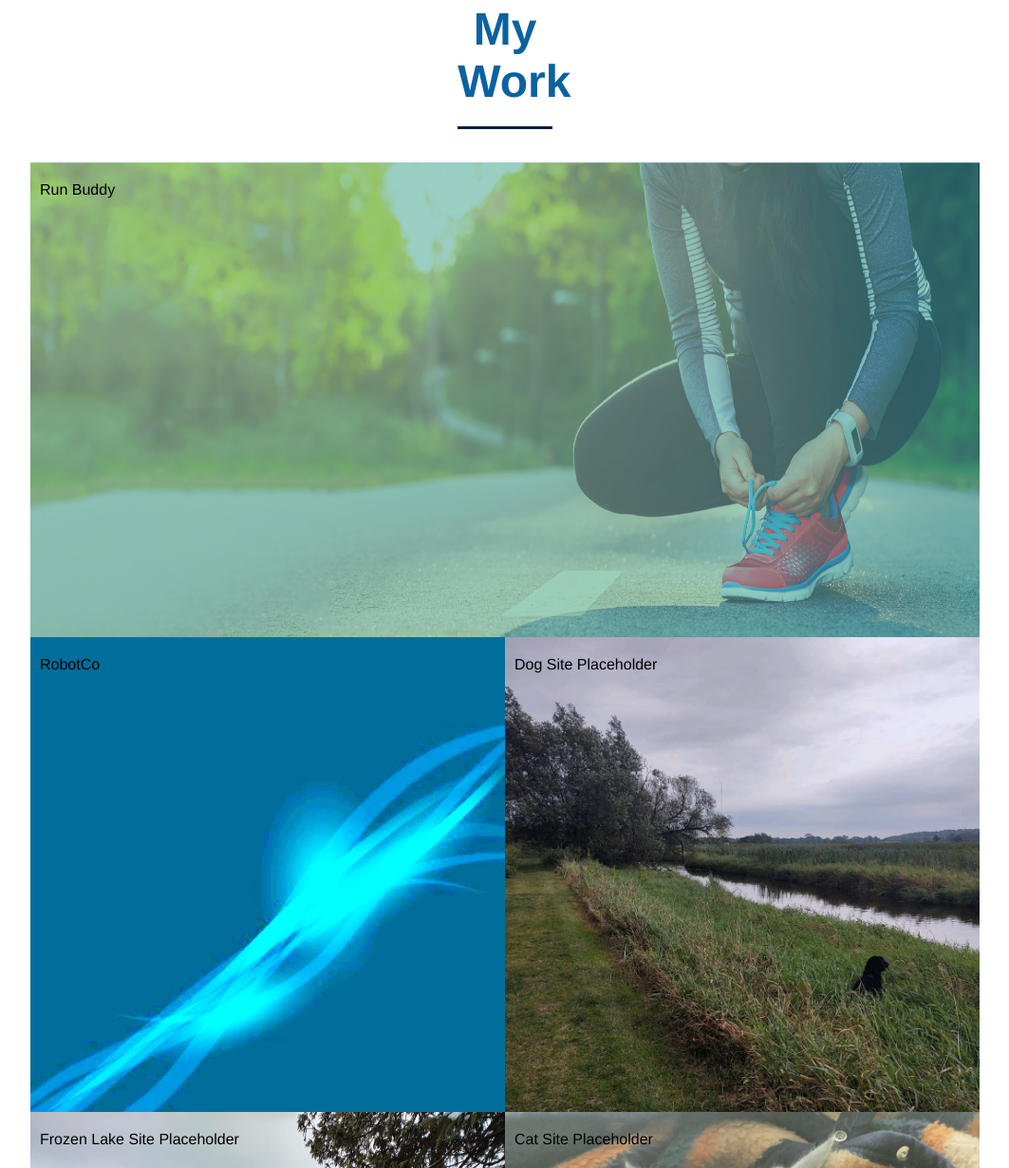
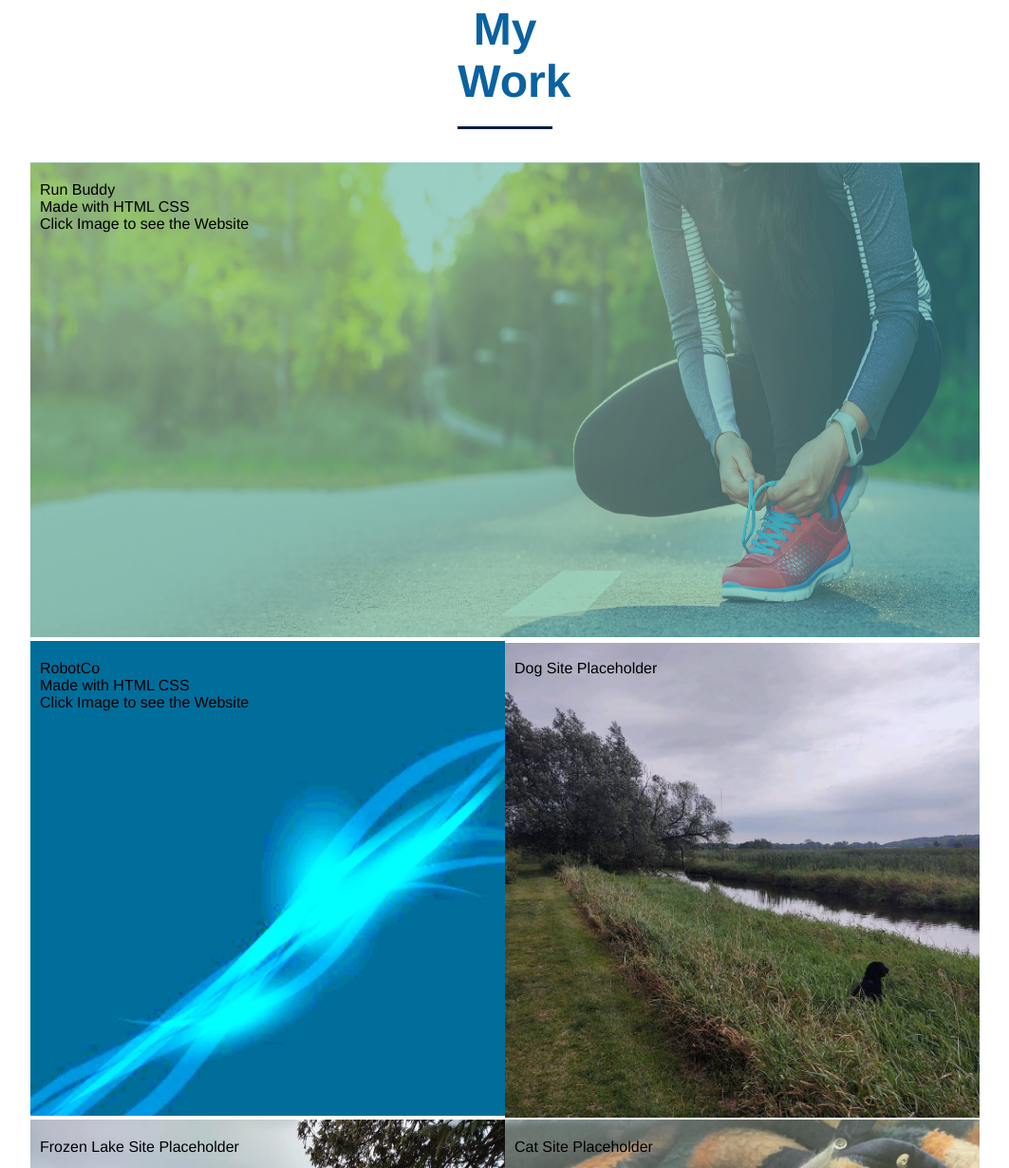
Before and after one commit to CameronSickler/portfolio, a plain HTML site: page index.html in a window 1280 px wide. Shown: the part 1066-2296 px from the top of the page at 95% size, without its empty margins (108-1171 px from the left). Drawn offline with Linux system fonts and the light colour scheme.

Commit message:
add links

```diff
--- a/index.html
+++ b/index.html
@@ -82,13 +82,15 @@
         </div>
 
         <div class="primary-work-item">
-            <div class="work-item-label">Run Buddy</div>
-            <img src="./assets/images/run-buddy.jpg" alt="Person lacing up running shoes" />
+            <div class="work-item-label">Run Buddy <br />Made with HTML CSS <br />Click Image to see the Website</div>
+            <a href="https://cameronsickler.github.io/run-buddy/">
+                <img src="./assets/images/run-buddy.jpg" alt="Person lacing up running shoes" /></a>
         </div>
 
         <div class="work-item">
-            <span class="work-item-label">RobotCo</span>
-            <img src="./assets/images/robotco.jpg" alt="blue streak of lightning with black backdrop" />
+            <span class="work-item-label">RobotCo <br />Made with HTML CSS<br />Click Image to see the Website</span>
+            <a href="https://cameronsickler.github.io/robotco/">
+                <img src="./assets/images/robotco.jpg" alt="blue streak of lightning with black backdrop" /></a>
         </div>
 
         <div class="work-item">
```
